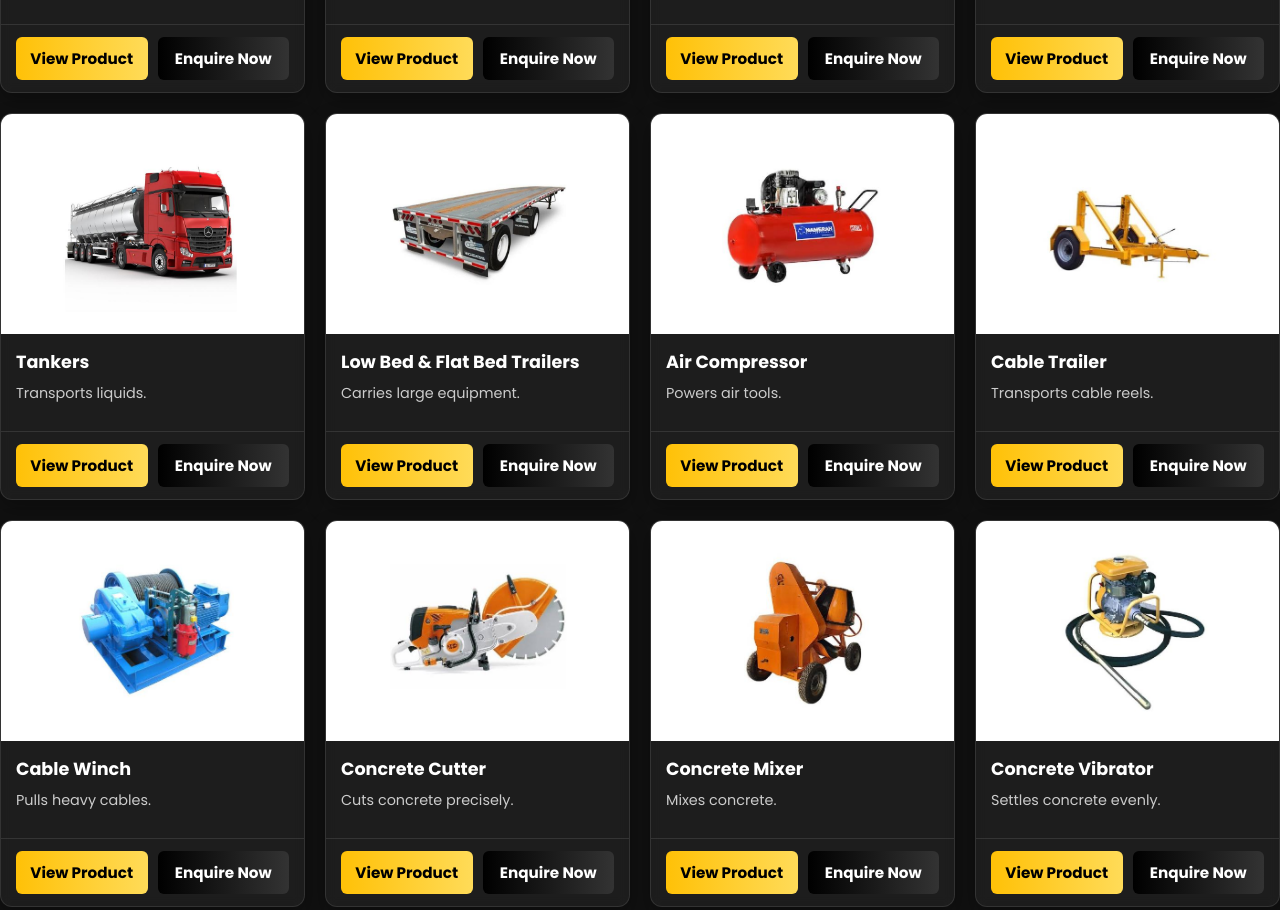
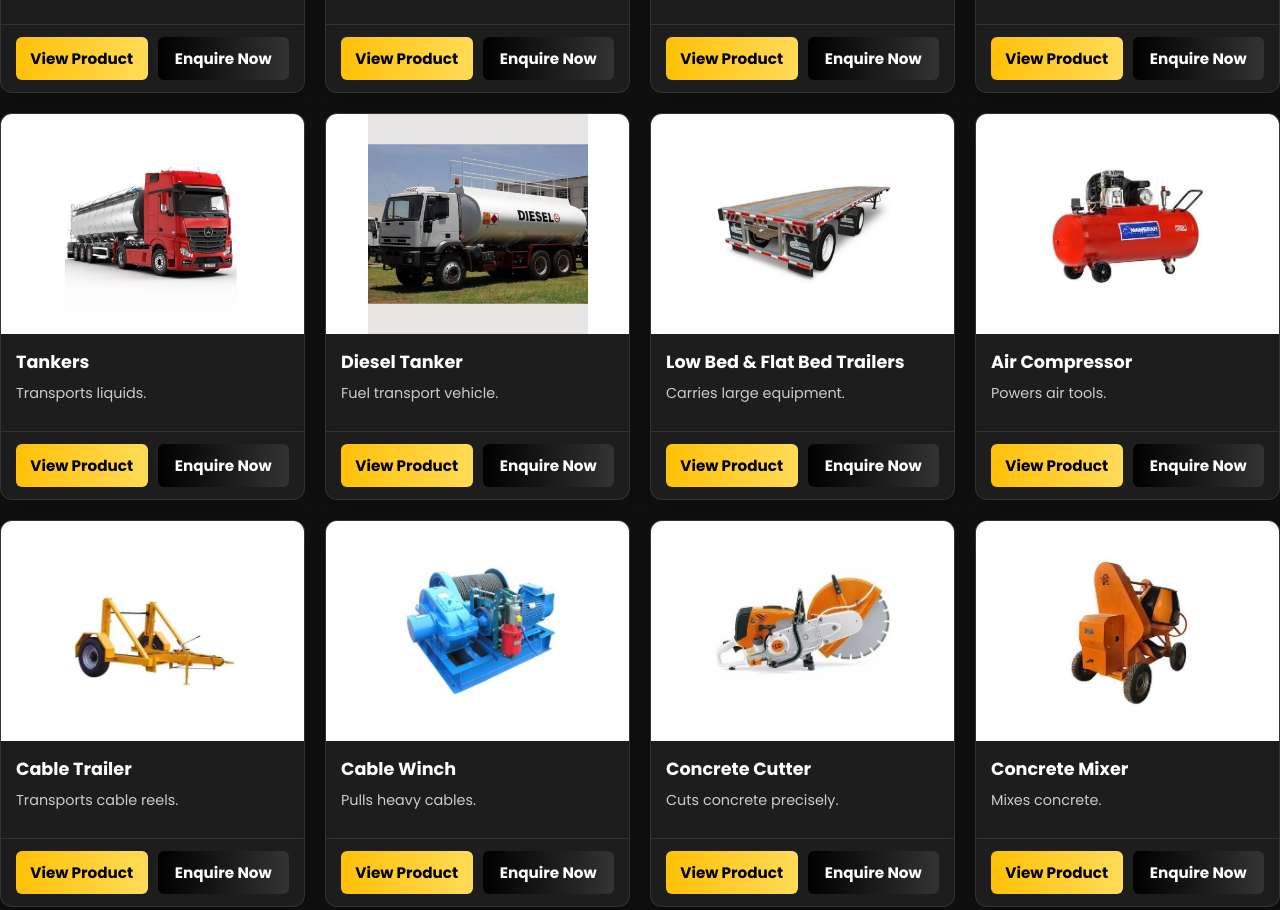
Before and after one commit to minhal52/aventraindus, a plain HTML site: page products.html in a window 1280 px wide. Shown: the part 2192-3102 px from the top of the page. Drawn offline with Linux system fonts and the light colour scheme.

Commit message:
tanker added

```diff
--- a/products.html
+++ b/products.html
@@ -341,6 +341,7 @@ if (hamburger && navLinks) {
       { title: "Farm Tractor", description: "Used in agriculture & towing.", image: "img/heavy20.jpg", category: "heavy" },
       { title: "Farm Trailer/Highway Truck", description: "Trailer for cargo transport.", image: "img/heavy21.jpg", category: "heavy" },
       { title: "Tankers", description: "Transports liquids.", image: "img/heaAVY22.jpg", category: "heavy" },
+      { title: "Diesel Tanker", description: "Fuel transport vehicle.", image: "img/deiseltanker.jpg", category: "heavy" },
       { title: "Low Bed & Flat Bed Trailers", description: "Carries large equipment.", image: "img/HEAVY24.jpg", category: "heavy" },
 
       // Light Equipments
```
Also changed, not shown: singlepro.html (+1 -0 lines), img/deiseltanker.jpg (added).
